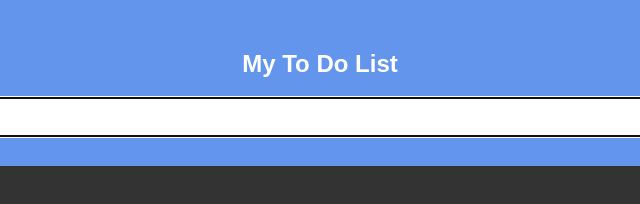
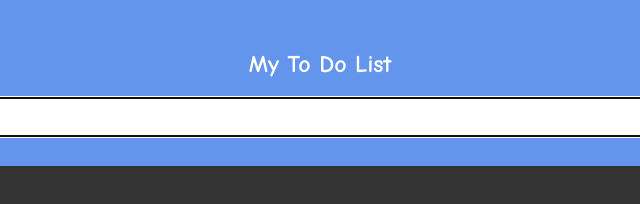
Before and after one commit to HerculesCodes/tools, a plain HTML site: page todo/app.html in a window 1280 px wide. Shown: the full height of the page, 320-960 px from the left. Drawn offline with Linux system fonts and the light colour scheme.

Commit message:
Update style.css

```diff
--- a/todo/style.css
+++ b/todo/style.css
@@ -79,6 +79,7 @@ ul li.checked::before {
 
 /* Style the header */
 .header {
+  font-family:'Comic Sans MS';
   background-color: cornflowerblue;
   padding: 30px 40px;
   color: white;
```
